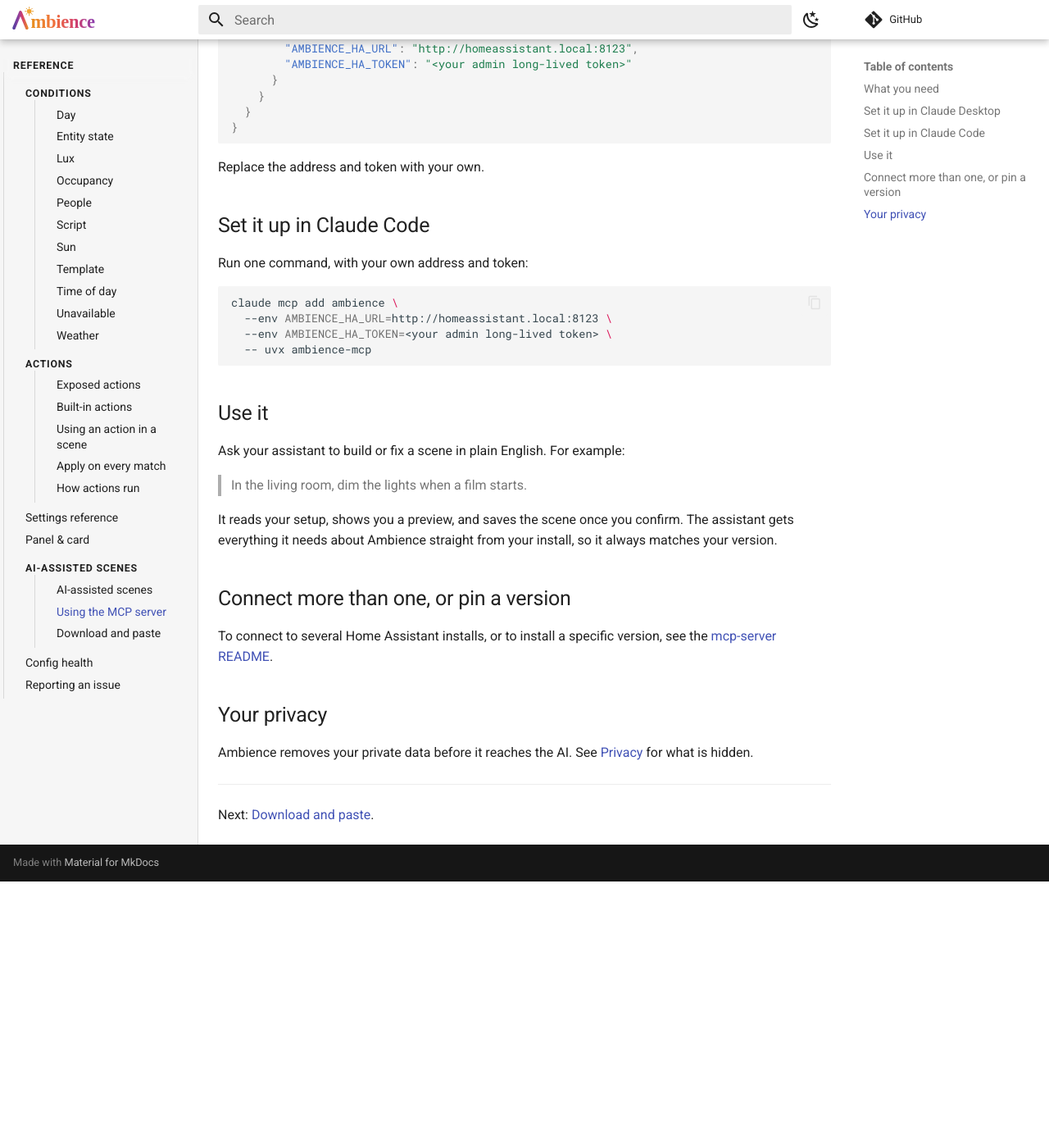
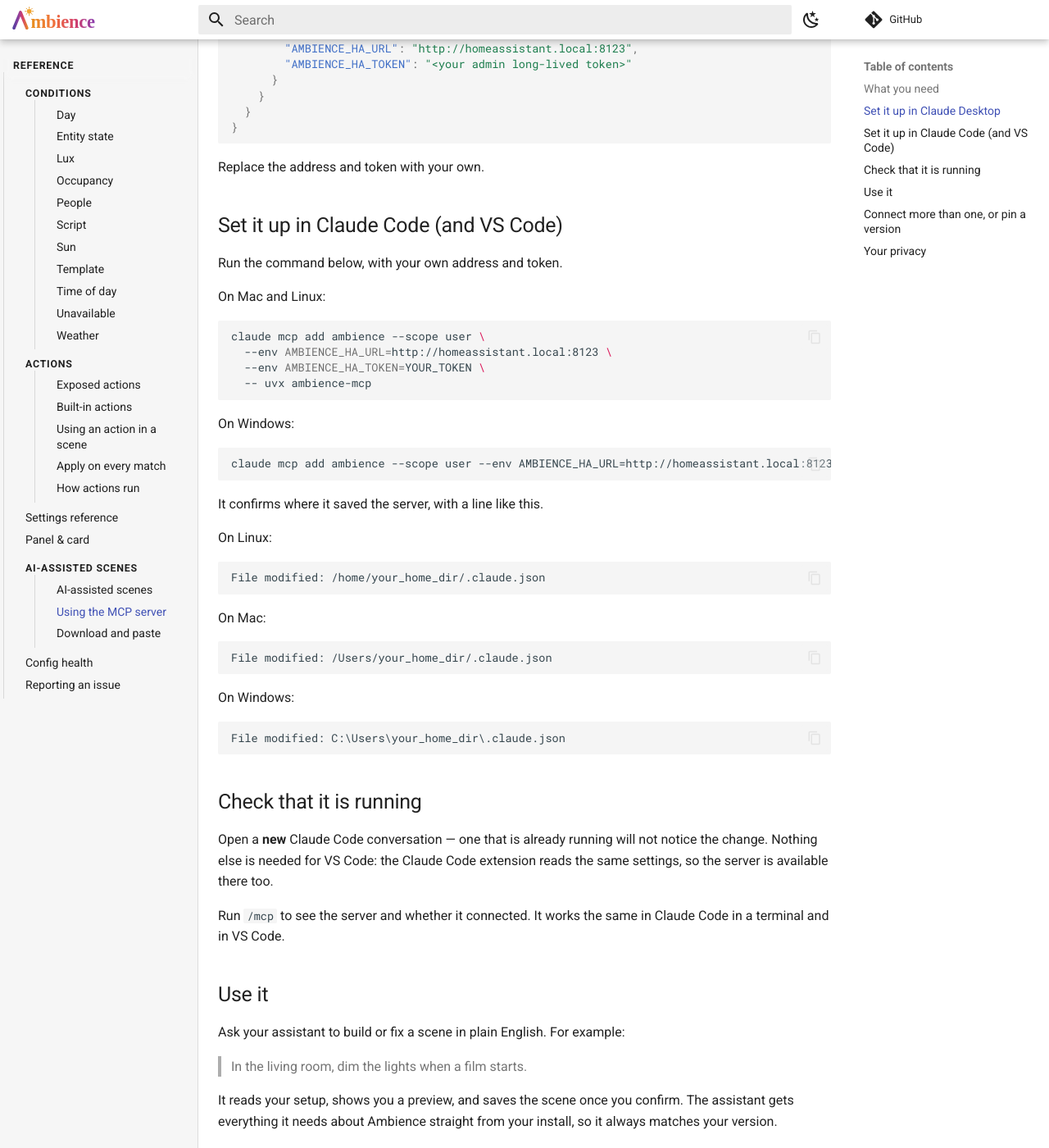
Before and after one commit to clintongormley/ambience, an MkDocs documentation site: the page built from docs/reference/ai/mcp-server.md, in a window 1280 px wide and 1400 px high, scrolled down 832 px. Shown: the whole window at 82% size. Built offline with MkDocs 1.6.1 and Material for MkDocs 9.7.7, drawn with Linux system fonts in a browser that asks for light colours; comment, search, counter and statistics services are not loaded; before the commit the page ends 1907 px from its top, so only the background shows below that; some of the changed text lies outside the part shown.

Commit message:
docs(mcp): document MCP setup for VS Code, Windows, and the scope traps
The published docs page and the mcp-server README only covered Claude Desktop
and Claude Code, with a `claude mcp add` snippet that claimed to write the user
config but omitted `--scope user` — so it actually wrote directory-bound local
scope, and the server vanished in any other folder.

- Cover VS Code: no separate setup, since the Claude Code extension reads the
  same `~/.claude.json` that `claude mcp add --scope user` writes.
- Give the command on one line so it pastes unchanged into bash, zsh, PowerShell
  and cmd, and replace the `<angle bracket>` token placeholder that Windows
  shells read as redirection. Warn against `\` continuations on Windows.
- Document the two silent failures behind "it doesn't show up", both reproduced:
  a bare `--` ends option parsing, so `--scope user` after it is swallowed, and
  `-- scope user` (with a space) additionally leaves `scope` as the command to
  spawn. Point at `Command: uvx` and the absence of a `[project: <dir>]` suffix
  on the confirmation line as the checks that it landed in user scope.
- Note that a local entry overrides a user entry of the same name, so a stale
  one keeps shadowing the fix.

````diff
--- a/docs/reference/ai/mcp-server.md
+++ b/docs/reference/ai/mcp-server.md
@@ -3,11 +3,12 @@
 The MCP server lets an AI assistant work with your Home Assistant directly. You
 ask it to build or fix a scene in an ordinary conversation, it reads your
 current setup, and it shows you a preview to confirm before anything is saved.
-It works with Claude Desktop and Claude Code.
+It works with Claude Desktop, Claude Code, and VS Code.
 
 ## What you need
 
-- An AI assistant that supports MCP, such as Claude Desktop or Claude Code.
+- An AI assistant that supports MCP, such as Claude Desktop, Claude Code, or VS
+    Code.
 - [`uv` installed on your computer](https://docs.astral.sh/uv/getting-started/installation/).
     This is a small tool that runs the server for you.
 - An **admin** long-lived access token from Home Assistant. Create one in your
@@ -39,16 +40,53 @@ restart Claude Desktop:
 
 Replace the address and token with your own.
 
-## Set it up in Claude Code
+## Set it up in Claude Code (and VS Code)
 
-Run one command, with your own address and token:
+Run the command below, with your own address and token.
+
+On Mac and Linux:
 
 ```sh
-claude mcp add ambience \
+claude mcp add ambience --scope user \
   --env AMBIENCE_HA_URL=http://homeassistant.local:8123 \
-  --env AMBIENCE_HA_TOKEN=<your admin long-lived token> \
+  --env AMBIENCE_HA_TOKEN=YOUR_TOKEN \
   -- uvx ambience-mcp
 ```
+
+On Windows:
+
+```text
+claude mcp add ambience --scope user --env AMBIENCE_HA_URL=http://homeassistant.local:8123 --env AMBIENCE_HA_TOKEN=YOUR_TOKEN -- uvx ambience-mcp
+```
+
+It confirms where it saved the server, with a line like this.
+
+On Linux:
+
+```text
+File modified: /home/your_home_dir/.claude.json
+```
+
+On Mac:
+
+```text
+File modified: /Users/your_home_dir/.claude.json
+```
+
+On Windows:
+
+```text
+File modified: C:\Users\your_home_dir\.claude.json
+```
+
+## Check that it is running
+
+Open a **new** Claude Code conversation — one that is already running will not
+notice the change. Nothing else is needed for VS Code: the Claude Code extension
+reads the same settings, so the server is available there too.
+
+Run `/mcp` to see the server and whether it connected. It works the same in
+Claude Code in a terminal and in VS Code.
 
 ## Use it
 
````
Also changed, not shown: mcp-server/README.md (+43 -4 lines).
